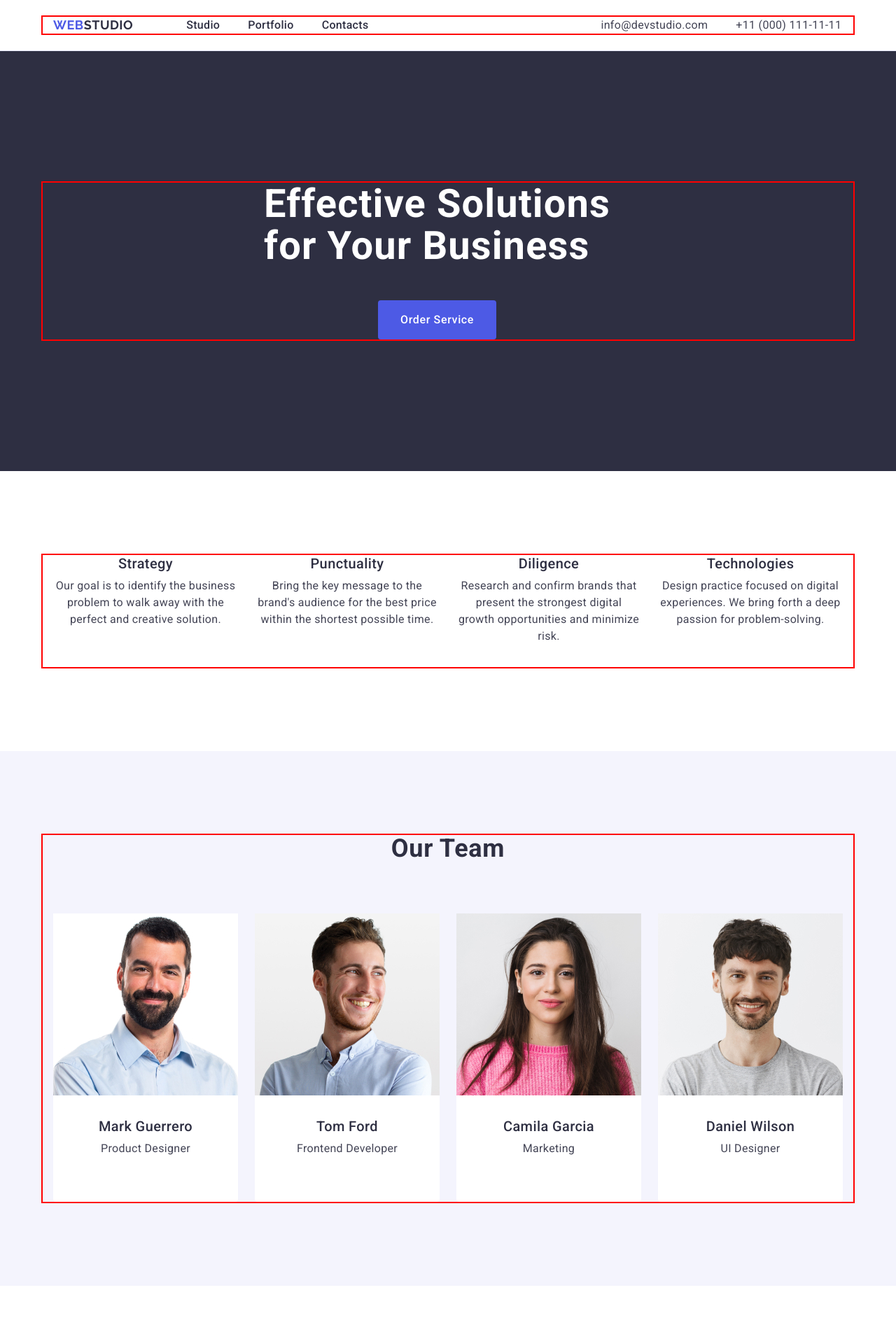
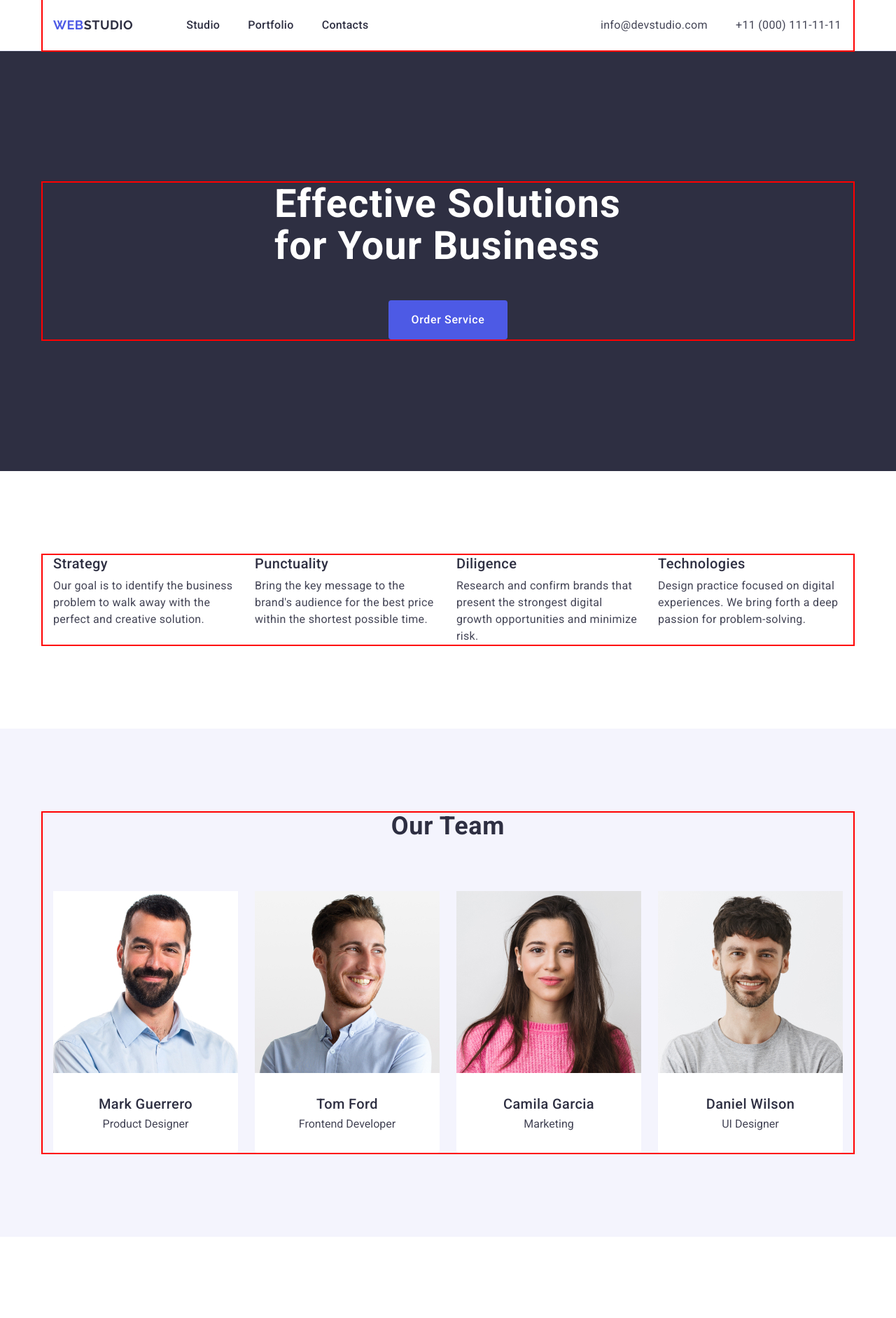
Before and after one commit to pilientiy/goit-markup-hw-03, a plain HTML site: page index.html in a window 1280 px wide. Shown: the top 1883 px of the page at 70% size. Drawn offline with nearby package versions, Linux system fonts and the light colour scheme.

Commit message:
hw3_after_comments

```diff
--- a/css/styles.css
+++ b/css/styles.css
@@ -28,7 +28,6 @@ img {
 }
 
 .zero-section {
-  padding: 24px 0;
   border-bottom: 1px solid #e7e9fc;
 }
 
@@ -41,7 +40,7 @@ img {
 
 .header-position {
   display: flex;
-  gap: 332px;
+  justify-content: space-between;
 }
 
 .main-navigation {
@@ -76,6 +75,7 @@ img {
 }
 
 .link-header {
+  display: block;
   color: var(--NAVY-BLUE, #2e2f42);
   font-family: Roboto;
   font-size: 16px;
@@ -103,14 +103,15 @@ li {
 }
 
 .link-address {
+  display: block;
   color: var(--SLATE, #434455);
   font-family: Roboto;
   font-size: 16px;
   width: 153px;
-  font-weight: 400;
   line-height: 24px; /* 150% */
   letter-spacing: 0.32px;
   text-decoration: none;
+  padding: 24px 0px 24px 0px;
 }
 
 .link-address:hover {
@@ -126,11 +127,6 @@ li {
   padding: 188px 0;
 }
 
-.effective-solution {
-  padding-left: 316px;
-  padding-right: 316px;
-}
-
 .main-header {
   max-width: 496px;
   color: var(--WHITE, #fff);
@@ -141,6 +137,7 @@ li {
   font-weight: 700;
   line-height: 60px; /* 107.143% */
   letter-spacing: 1.12px;
+  margin: 0px auto;
   margin-bottom: 48px;
 }
 
@@ -159,8 +156,8 @@ li {
   border: none;
   border-radius: 4px;
   padding: 16px 32px;
-  margin-left: 163px;
   height: 56px;
+  margin: 0 auto;
 }
 
 .btt:hover {
@@ -226,6 +223,10 @@ li {
   line-height: 24px; /* 120% */
   letter-spacing: 0.4px;
   margin-bottom: 8px;
+  text-align: left;
+}
+
+.center-position-tekst {
   text-align: center;
 }
 
@@ -254,8 +255,7 @@ li {
   line-height: 24px; /* 150% */
   letter-spacing: 0.32px;
   max-width: 264px;
-  padding-bottom: 32px;
-  text-align: center;
+  text-align: left;
 }
 
 .fourth-section {
@@ -320,7 +320,4 @@ li {
 }
 
 .footer-position {
-  padding-top: 100px;
-  padding-bottom: 100px;
-  padding-right: 864px;
 }
--- a/index.html
+++ b/index.html
@@ -123,8 +123,10 @@
                 height="260"
               />
               <div class="name-and-position">
-                <h3 class="third-header">Mark Guerrero</h3>
-                <p class="normal-tekst">Product Designer</p>
+                <h3 class="third-header center-position-tekst">
+                  Mark Guerrero
+                </h3>
+                <p class="">Product Designer</p>
               </div>
             </li>
 
@@ -136,8 +138,8 @@
                 height="260"
               />
               <div class="name-and-position">
-                <h3 class="third-header">Tom Ford</h3>
-                <p class="normal-tekst">Frontend Developer</p>
+                <h3 class="third-header center-position-tekst">Tom Ford</h3>
+                <p class="">Frontend Developer</p>
               </div>
             </li>
 
@@ -149,8 +151,10 @@
                 height="260"
               />
               <div class="name-and-position">
-                <h3 class="third-header">Camila Garcia</h3>
-                <p class="normal-tekst">Marketing</p>
+                <h3 class="third-header center-position-tekst">
+                  Camila Garcia
+                </h3>
+                <p class="">Marketing</p>
               </div>
             </li>
 
@@ -162,8 +166,10 @@
                 height="260"
               />
               <div class="name-and-position">
-                <h3 class="third-header">Daniel Wilson</h3>
-                <p class="normal-tekst">UI Designer</p>
+                <h3 class="third-header center-position-tekst">
+                  Daniel Wilson
+                </h3>
+                <p class="">UI Designer</p>
               </div>
             </li>
           </ul>
```
